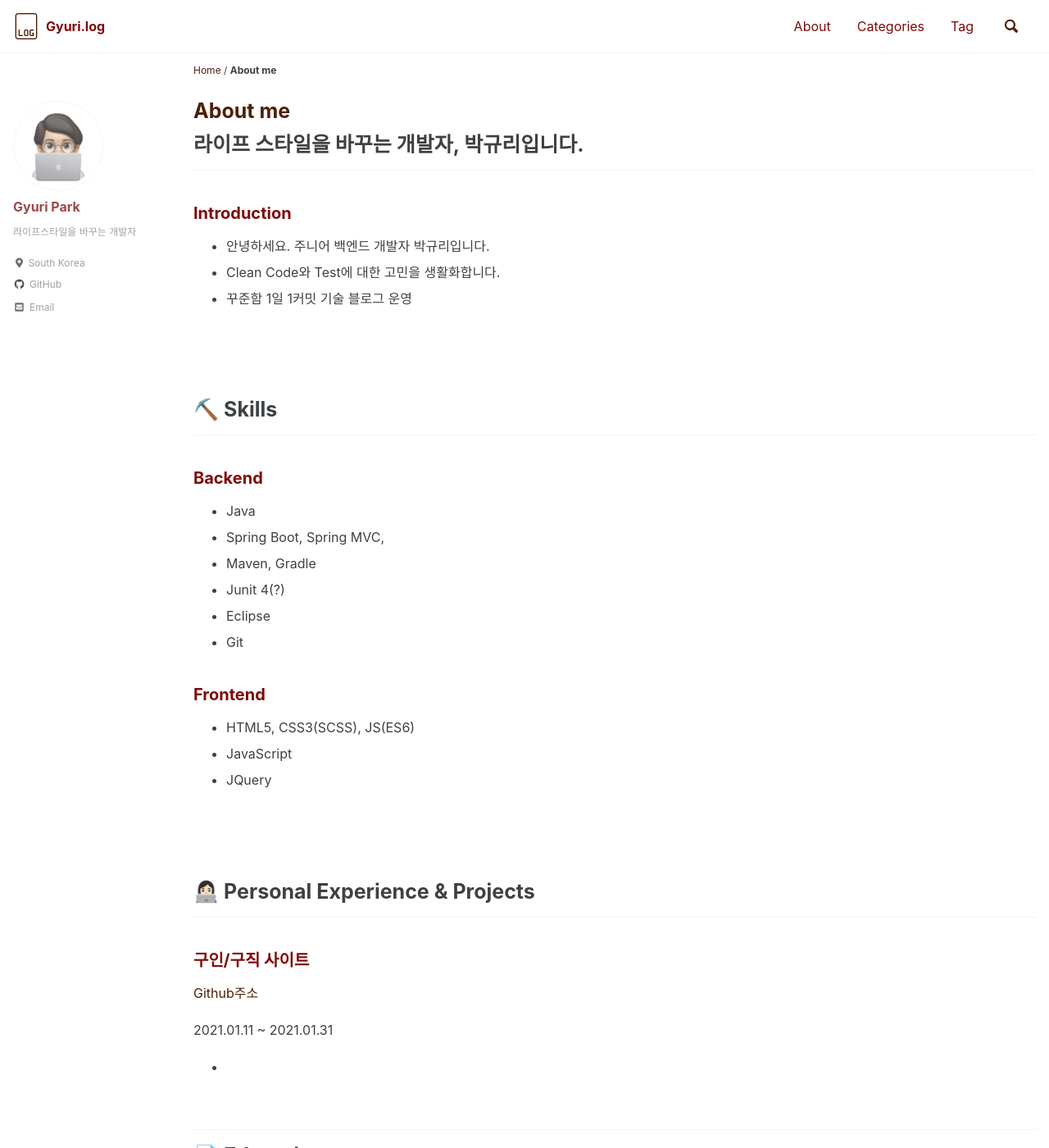
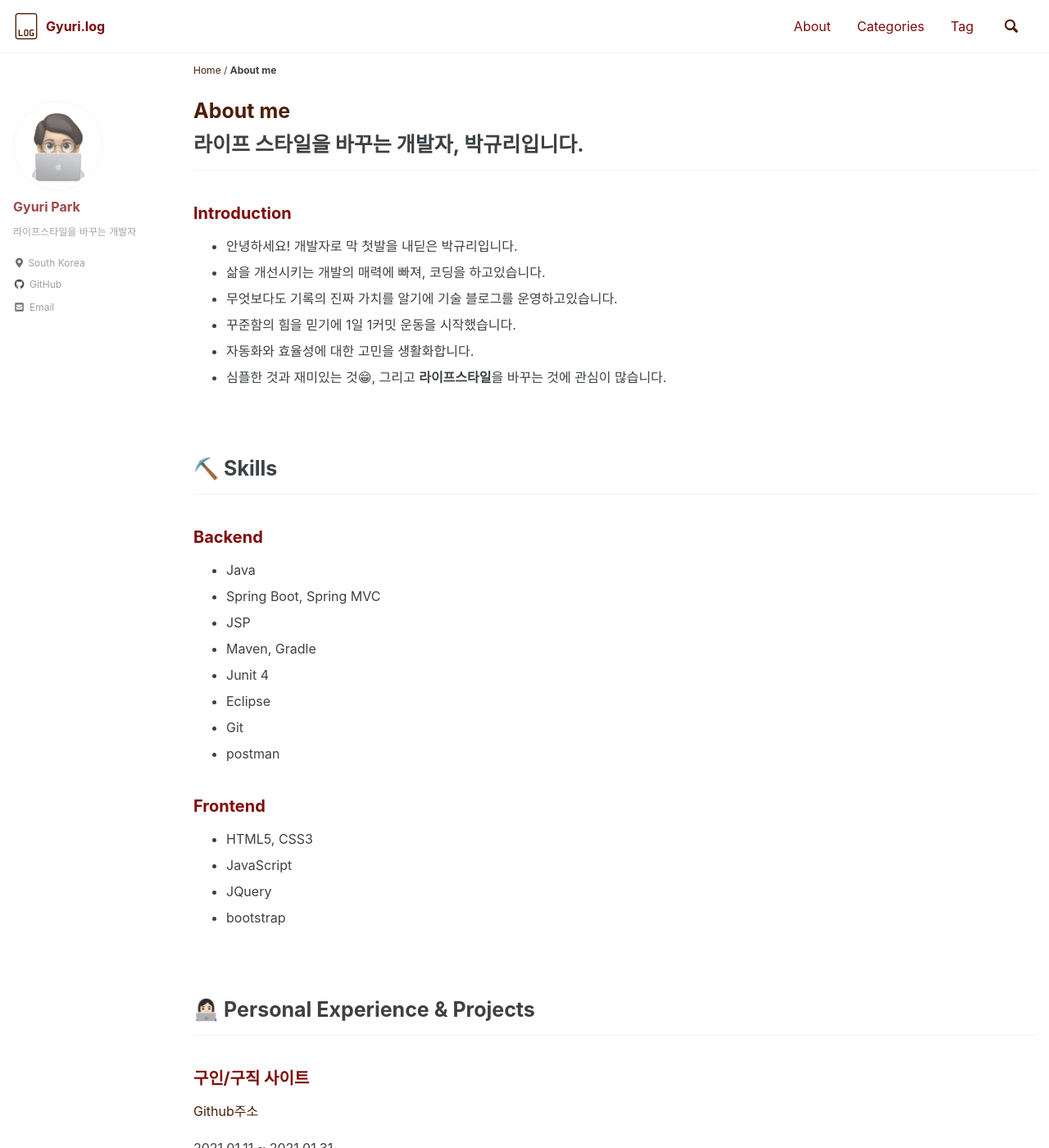
Before and after one commit to gyuripk/blog, a Jekyll site: the page built from _pages/about.md, in a window 1280 px wide and 1400 px high. Shown: the whole window at 82% size. Built offline with Jekyll 4.4.1, drawn with Linux system fonts in a browser that asks for light colours; cached includes are drawn as plain includes; some of the changed text lies outside the part shown.

Commit message:
Update about.md

```diff
--- a/_pages/about.md
+++ b/_pages/about.md
@@ -9,11 +9,13 @@ author_profile : true
 ---
 ## Introduction
 
-- 안녕하세요. 주니어 백엔드 개발자 박규리입니다.
-- Clean Code와 Test에 대한 고민을 생활화합니다.
-- 꾸준함 1일 1커밋 기술 블로그 운영
+- 안녕하세요! 개발자로 막 첫발을 내딛은 박규리입니다.
+- 삶을 개선시키는 개발의 매력에 빠져, 코딩을 하고있습니다.
+- 무엇보다도 기록의 진짜 가치를 알기에 기술 블로그를 운영하고있습니다.
+- 꾸준함의 힘을 믿기에 1일 1커밋 운동을 시작했습니다.
+- 자동화와 효율성에 대한 고민을 생활화합니다.
+- 심플한 것과 재미있는 것😁, 그리고 **라이프스타일**을 바꾸는 것에 관심이 많습니다.
 
-<br/>
 <br/>
 <br/>
 
@@ -22,19 +24,21 @@ author_profile : true
 ## Backend
 
 - Java
-- Spring Boot, Spring MVC,
+- Spring Boot, Spring MVC
+- JSP
 - Maven, Gradle
-- Junit 4(?)
+- Junit 4
 - Eclipse
 - Git
+- postman
 
 ## Frontend
 
-- HTML5, CSS3(SCSS), JS(ES6)
+- HTML5, CSS3
 - JavaScript
 - JQuery
+- bootstrap
 
-<br/>
 <br/>
 <br/>
 
@@ -46,8 +50,9 @@ author_profile : true
 
 2021.01.11 ~ 2021.01.31
 
--
-<br/>
+- DB 설계 구현
+- 비동기 방식 검색기능
+- 상세페이지, 지원하기 모달창 구현
 <br/>
 <br/>
 
@@ -58,4 +63,9 @@ author_profile : true
 
 2020.09 ~ 2021.03
 
--
+- Java언어
+- 데이터 베이스 MySQL
+- html,css,JavaScript
+- JQuery, JSP
+- Android Studio
+- 활용 툴 - eclipse, github
```
